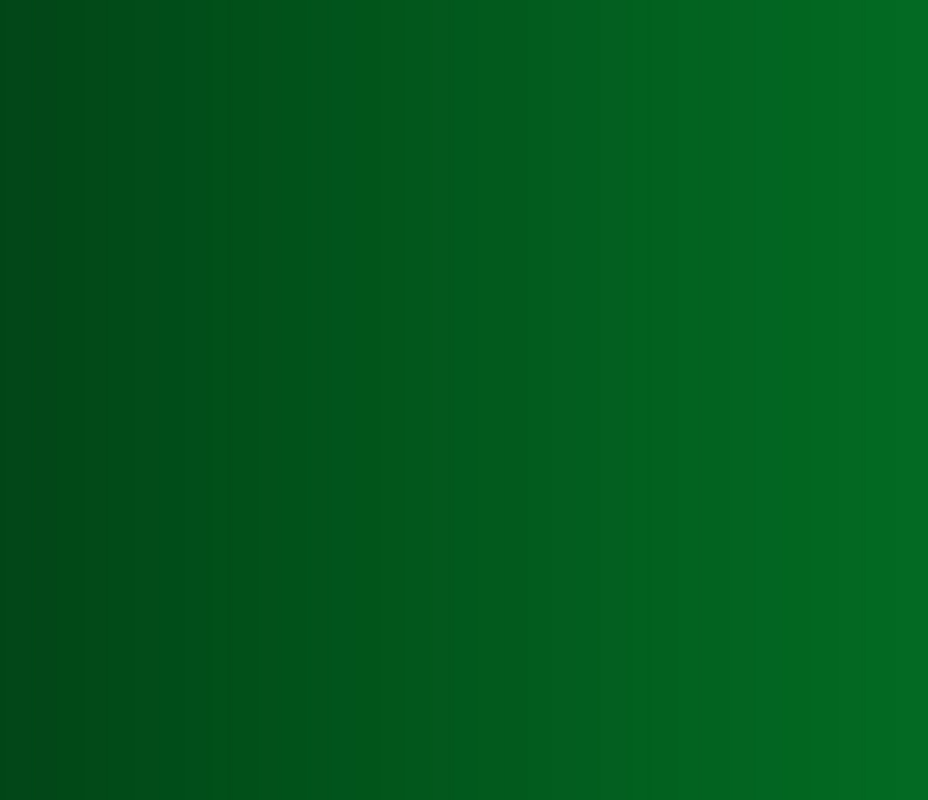
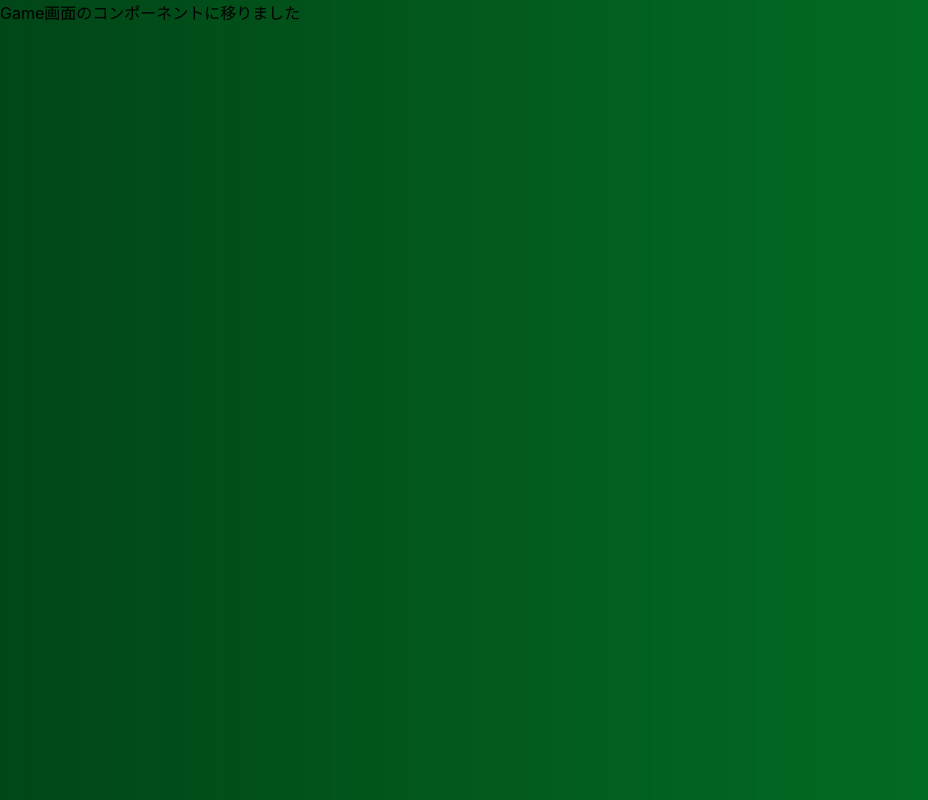
Before and after one commit to TsukasaKashima/OFC-Practice, a React (Create React App) app: page /game in a window 1280 px wide. Shown: the whole page, without its empty margins (0-928 px from the left). Built offline with nearby package versions, Linux system fonts and the light colour scheme.

Commit message:
/gameにアクセスされた時、Gameコンポーネントに移るようにしました！

```diff
--- a/src/App.js
+++ b/src/App.js
@@ -1,6 +1,7 @@
 import React from "react";
 import "./App.css";
 import Start from "./component/Start";
+import Game from "./component/Game";
 import { BrowserRouter, Route, Switch } from "react-router-dom";
 
 function App() {
@@ -9,6 +10,7 @@ function App() {
       <BrowserRouter>
         <Switch>
           <Route exact path="/" component={Start} />
+          <Route path={"/game"} component={Game} />
         </Switch>
       </BrowserRouter>
     </React.Fragment>
--- /dev/null
+++ b/src/component/Game.jsx
@@ -0,0 +1,6 @@
+import React from "react";
+import "../App.css";
+
+export default function Game() {
+  return <div>Game画面のコンポーネントに移りました</div>;
+}
```
